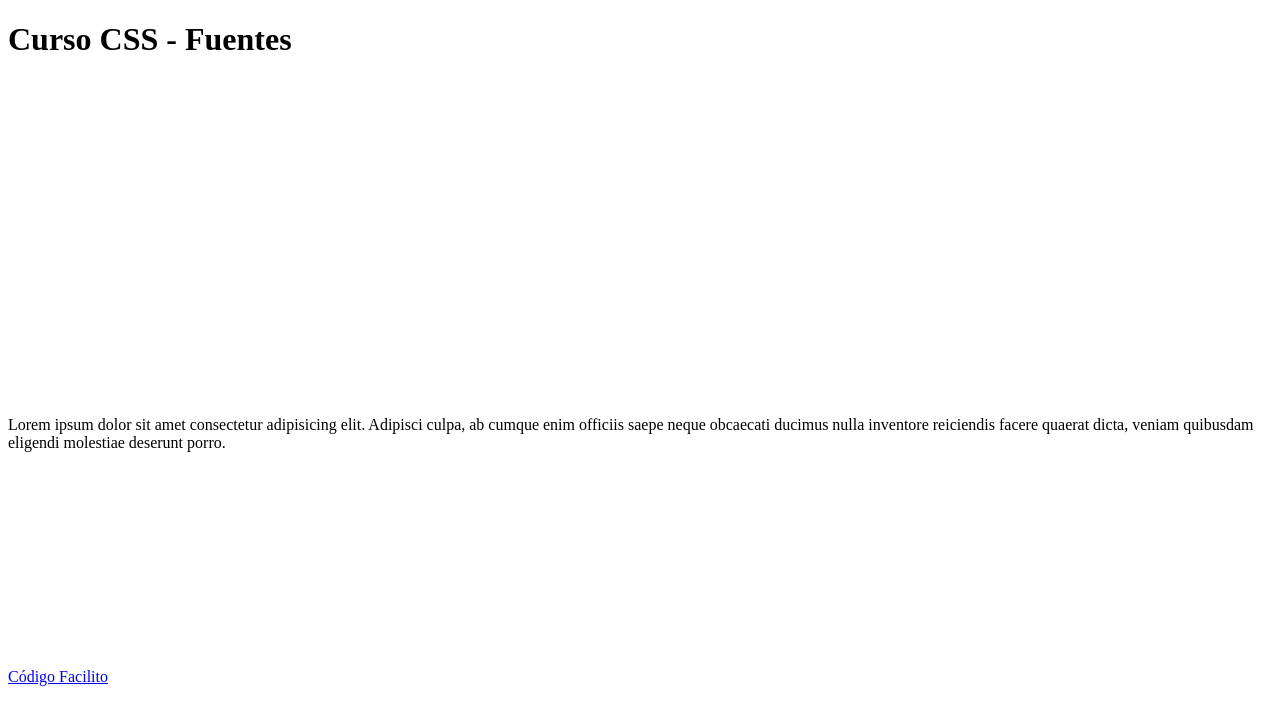
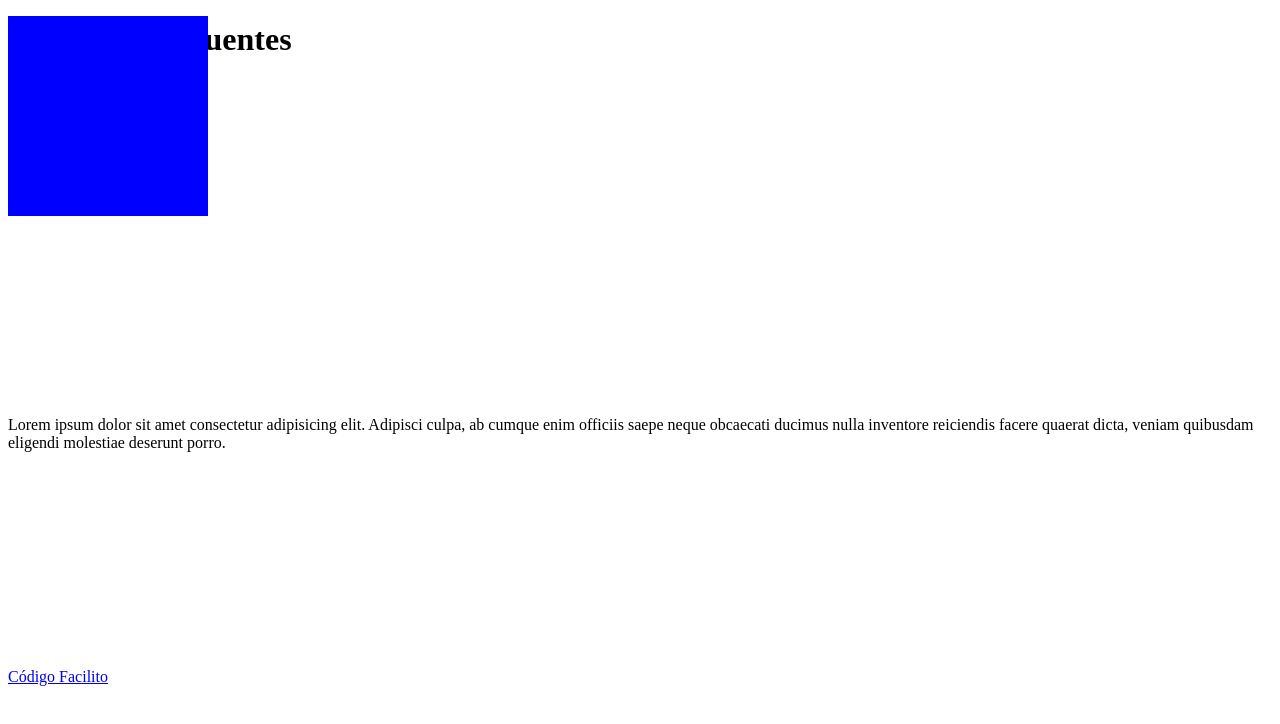
Before and after one commit to gustavoromerocl/curso-a-fondo-de-css, a plain HTML site: page posiciones.html in a window 1280 px wide. Drawn offline with Linux system fonts and the light colour scheme.

Commit message:
Posiciones - Absolute

```diff
--- a/css/posiciones.css
+++ b/css/posiciones.css
@@ -3,6 +3,8 @@
 /*La posición por defecto es static, que se ajusta de acuerdo a las necesidades el navegador    */
 /*La posicion relative permite posicionar el elemento dentro del contenedor*/
 /*La posicion fixed mantiene el elemento en la posicion indicada aunque se haga scroll sobre la vista, la posicion es relativa a la resolucion del dom*/
+/*La posicion absoluta sobrepone el elemento por sobre cualquier otro y se posiciona de acuerdo al contenedor*/
+
 .titulo{
     /*position: relative;*/
     position: fixed;
@@ -17,3 +19,10 @@ p{
     position: relative;
     top: 400px;
 }
+
+.absolute{
+    height: 200px;
+    width: 200px;
+    background-color: blue;
+    position: absolute;
+}
--- a/posiciones.html
+++ b/posiciones.html
@@ -8,7 +8,11 @@
     <title>Document</title>
 </head>
 <body>
-<h1 class="titulo">Curso CSS - Fuentes</h1>
+<div class="container">
+    <h1 class="titulo">Curso CSS - Fuentes</h1>
+    <div class="absolute"></div>
+</div>
+
 <p>
     Lorem ipsum dolor sit amet consectetur adipisicing elit.
     Adipisci culpa, ab cumque enim officiis saepe neque obcaecati ducimus nulla inventore reiciendis facere quaerat dicta, veniam quibusdam eligendi molestiae deserunt porro.
```
